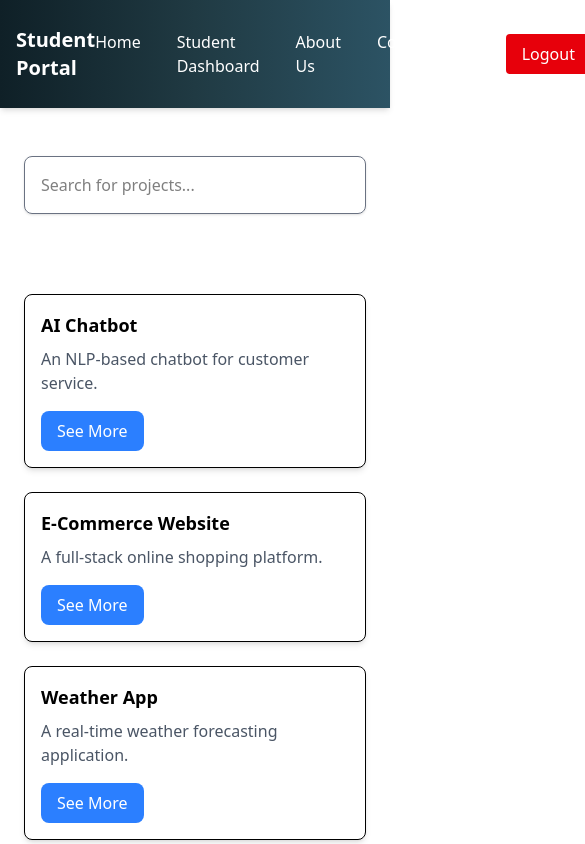
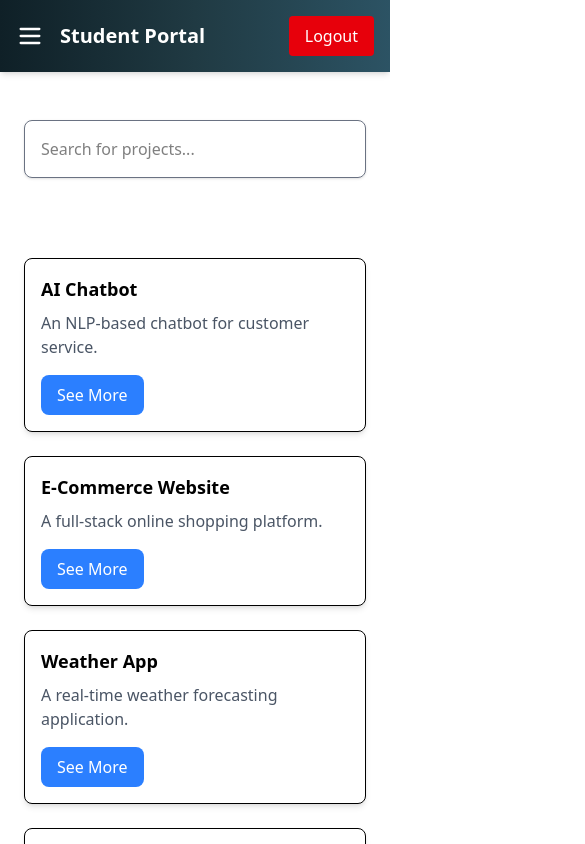
Before and after one commit to adibmahmud007/capstone-hub, a React (Vite) app: page /studentHome in a window 390 px wide. Shown: the top 844 px of the page, 585 px wide, since content can reach past the window. Built offline with nearby package versions, Linux system fonts and the light colour scheme.

Commit message:
header ui responsive completed

```diff
--- a/src/components/Header/Header.jsx
+++ b/src/components/Header/Header.jsx
@@ -1,8 +1,11 @@
 import { useNavigate } from "react-router-dom";
+import { useState } from "react";
 import { toast } from "react-toastify";
+import { Menu, X } from "lucide-react";
 
 const Header = () => {
   const navigate = useNavigate();
+  const [isOpen, setIsOpen] = useState(false);
 
   const handleLogout = async () => {
     try {
@@ -31,12 +34,54 @@ const Header = () => {
   };
 
   return (
-    <header className="bg-gradient-to-r from-[#0f2027] via-[#203a43] to-[#2c5364] text-white p-4 shadow-md py-6.5">
-      <div className="container mx-auto flex justify-between items-center">
+    <header className="bg-gradient-to-r from-[#0f2027] via-[#203a43] to-[#2c5364] text-white shadow-md relative z-50">
+      <div className="container mx-auto px-4 py-4 flex items-center justify-between">
+        {/* Left: Hamburger + Logo */}
+        <div className="flex items-center space-x-4">
+          <button
+            onClick={() => setIsOpen(true)}
+            className="lg:hidden text-white focus:outline-none"
+          >
+            <Menu size={28} />
+          </button>
           <div className="text-xl font-bold">Student Portal</div>
+        </div>
 
-        <nav>
-          <ul className="flex space-x-9">
+        {/* Right: Logout */}
+        <div className="flex items-center space-x-4">
+          <button
+            className="bg-red-600 px-4 py-2 rounded hover:bg-red-700"
+            onClick={handleLogout}
+          >
+            Logout
+          </button>
+        </div>
+      </div>
+
+      {/* Slide-in Navigation for mobile */}
+      <nav
+        className={`lg:hidden fixed inset-y-0 left-0 w-64 bg-gray-800 text-white p-4 transition-transform duration-300 z-40 ${
+          isOpen ? "translate-x-0" : "-translate-x-full"
+        }`}
+      >
+        <div className="flex justify-between items-center mb-4">
+          <h2 className="text-lg font-semibold">Menu</h2>
+          <button onClick={() => setIsOpen(false)} className="text-white">
+            <X size={24} />
+          </button>
+        </div>
+        <ul className="flex flex-col space-y-2">
+          <li><a href="/" className="block py-2 hover:text-gray-300">Home</a></li>
+          <li><a href="/studentDashboard" className="block py-2 hover:text-gray-300">Student Dashboard</a></li>
+          <li><a href="/about" className="block py-2 hover:text-gray-300">About Us</a></li>
+          <li><a href="/contact" className="block py-2 hover:text-gray-300">Contact</a></li>
+          <li><a href="/help" className="block py-2 hover:text-gray-300">Help</a></li>
+        </ul>
+      </nav>
+
+      {/* Desktop Navigation */}
+      <nav className="hidden lg:block">
+        <ul className="flex justify-center space-x-9 text-white py-2">
           <li><a href="/" className="hover:text-gray-300">Home</a></li>
           <li><a href="/studentDashboard" className="hover:text-gray-300">Student Dashboard</a></li>
           <li><a href="/about" className="hover:text-gray-300">About Us</a></li>
@@ -44,14 +89,6 @@ const Header = () => {
           <li><a href="/help" className="hover:text-gray-300">Help</a></li>
         </ul>
       </nav>
-
-        <button
-          className="bg-red-600 px-4 py-2 rounded hover:bg-red-700"
-          onClick={handleLogout}
-        >
-          Logout
-        </button>
-      </div>
     </header>
   );
 };
```
Lines whose indentation alone changed are shown as unchanged.
